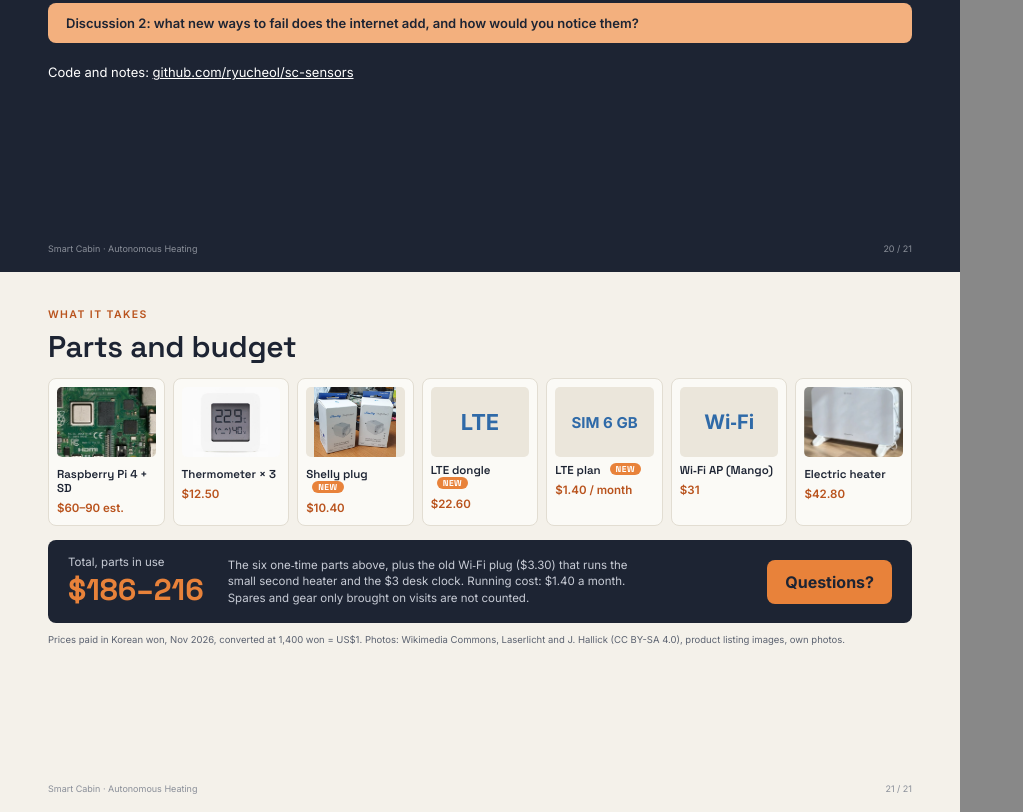
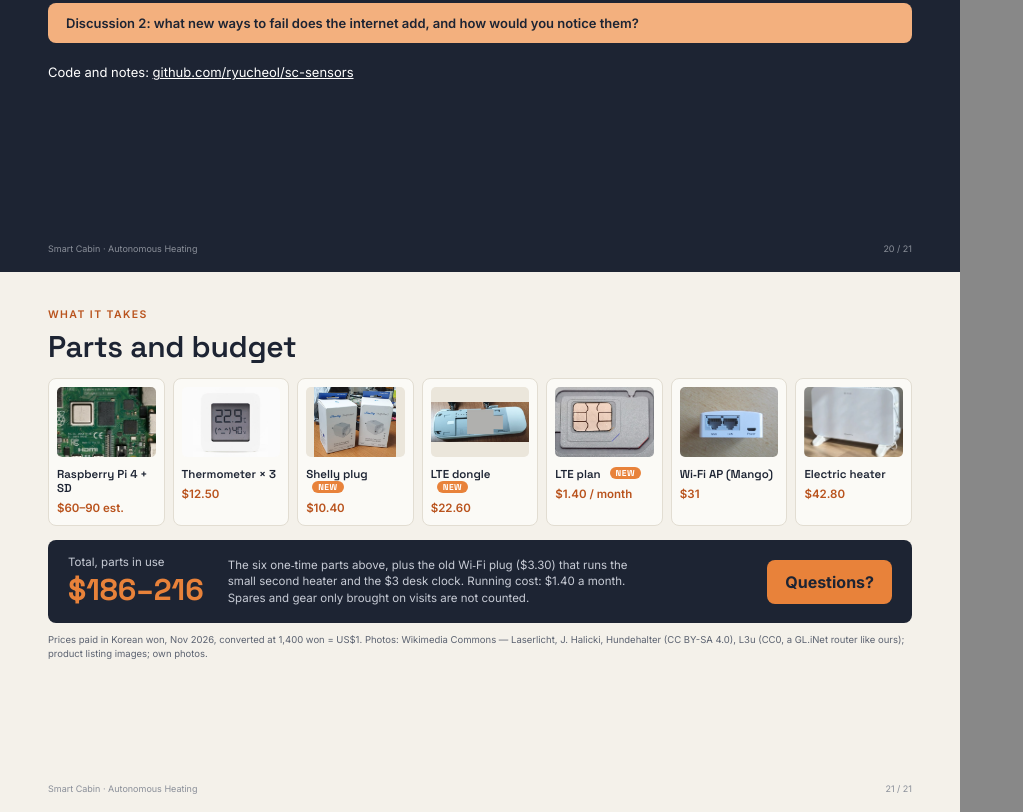
Before and after one commit to ryucheol/sc-sensors, a plain HTML site: page docs/talk/smart-cabin-talk.html in a window 1280 px wide. Shown: the part 10528-11340 px from the top of the page, without its empty margins (0-1023 px from the left). Drawn offline with Linux system fonts and the light colour scheme.

Commit message:
발표자료 21쪽: LTE 동글(직접 촬영, 라벨 가림)·유심·Wi-Fi AP 사진 추가, 사진 출처 갱신
Co-Authored-By: Claude Opus 5.5 <noreply@anthropic.com>
Claude-Session: https://claude.ai/code/session_01VAM9mEghuC1EmF8qg8GhWk

```diff
--- a/docs/talk/smart-cabin-talk.html
+++ b/docs/talk/smart-cabin-talk.html
@@ -453,9 +453,9 @@ svg text { font-family:Inter, sans-serif; }
     <div class="card" style="padding:8px"><img src="pi.jpg" style="width:100%; height:70px; object-fit:cover; border-radius:5px"><h2 style="font-size:11.5px; margin-top:6px">Raspberry Pi 4 + SD</h2><p style="color:#b9531d; font-weight:600">$60–90 est.</p></div>
     <div class="card" style="padding:8px"><img src="thermo_full.jpg" style="width:100%; height:70px; object-fit:contain; background:#fbfbfb; border-radius:5px"><h2 style="font-size:11.5px; margin-top:6px">Thermometer × 3</h2><p style="color:#b9531d; font-weight:600">$12.50</p></div>
     <div class="card" style="padding:8px"><img src="shelly.jpg" style="width:100%; height:70px; object-fit:contain; background:#ebe6db; border-radius:5px"><h2 style="font-size:11.5px; margin-top:6px">Shelly plug <span class="new">NEW</span></h2><p style="color:#b9531d; font-weight:600">$10.40</p></div>
-    <div class="card" style="padding:8px"><div style="height:70px; border-radius:5px; background:#ebe6db; display:flex; align-items:center; justify-content:center; font-size:22px; font-weight:700; color:#2f6aa8">LTE</div><h2 style="font-size:11.5px; margin-top:6px">LTE dongle <span class="new">NEW</span></h2><p style="color:#b9531d; font-weight:600">$22.60</p></div>
-    <div class="card" style="padding:8px"><div style="height:70px; border-radius:5px; background:#ebe6db; display:flex; align-items:center; justify-content:center; font-size:15px; font-weight:700; color:#2f6aa8">SIM 6 GB</div><h2 style="font-size:11.5px; margin-top:6px">LTE plan <span class="new">NEW</span></h2><p style="color:#b9531d; font-weight:600">$1.40 / month</p></div>
-    <div class="card" style="padding:8px"><div style="height:70px; border-radius:5px; background:#ebe6db; display:flex; align-items:center; justify-content:center; font-size:20px; font-weight:700; color:#2f6aa8">Wi‑Fi</div><h2 style="font-size:11.5px; margin-top:6px">Wi‑Fi AP (Mango)</h2><p style="color:#b9531d; font-weight:600">$31</p></div>
+    <div class="card" style="padding:8px"><img src="lte_dongle.jpg" style="width:100%; height:70px; object-fit:contain; background:#ebe6db; border-radius:5px"><h2 style="font-size:11.5px; margin-top:6px">LTE dongle <span class="new">NEW</span></h2><p style="color:#b9531d; font-weight:600">$22.60</p></div>
+    <div class="card" style="padding:8px"><img src="sim.jpg" style="width:100%; height:70px; object-fit:cover; border-radius:5px"><h2 style="font-size:11.5px; margin-top:6px">LTE plan <span class="new">NEW</span></h2><p style="color:#b9531d; font-weight:600">$1.40 / month</p></div>
+    <div class="card" style="padding:8px"><img src="router.jpg" style="width:100%; height:70px; object-fit:cover; border-radius:5px"><h2 style="font-size:11.5px; margin-top:6px">Wi‑Fi AP (Mango)</h2><p style="color:#b9531d; font-weight:600">$31</p></div>
     <div class="card" style="padding:8px"><img src="heater.jpg" style="width:100%; height:70px; object-fit:cover; border-radius:5px"><h2 style="font-size:11.5px; margin-top:6px">Electric heater</h2><p style="color:#b9531d; font-weight:600">$42.80</p></div>
   </div>
   <div style="display:flex; align-items:center; gap:24px; margin-top:14px; background:#1d2433; color:#fff; border-radius:8px; padding:14px 20px">
@@ -463,7 +463,7 @@ svg text { font-family:Inter, sans-serif; }
     <p style="color:#c8ccd6; max-width:420px">The six one‑time parts above, plus the old Wi‑Fi plug ($3.30) that runs the small second heater and the $3 desk clock. Running cost: $1.40 a month. Spares and gear only brought on visits are not counted.</p>
     <div style="margin-left:auto; background:#e8823a; color:#1d2433; font-weight:700; border-radius:8px; padding:12px 18px; font-size:16px">Questions?</div>
   </div>
-  <p style="margin-top:10px; font-size:9.5px">Prices paid in Korean won, Nov 2026, converted at 1,400 won = US$1. Photos: Wikimedia Commons, Laserlicht and J. Hallick (CC BY-SA 4.0), product listing images, own photos.</p>
+  <p style="margin-top:10px; font-size:9.5px">Prices paid in Korean won, Nov 2026, converted at 1,400 won = US$1. Photos: Wikimedia Commons — Laserlicht, J. Halicki, Hundehalter (CC BY-SA 4.0), L3u (CC0, a GL.iNet router like ours); product listing images; own photos.</p>
   <div class="foot"><span>Smart Cabin · Autonomous Heating</span><span>21 / 21</span></div>
 </section>
 
```
Also changed, not shown: docs/talk/lte_dongle.jpg (added), docs/talk/router.jpg (added), docs/talk/sim.jpg (added), 1 other file.
